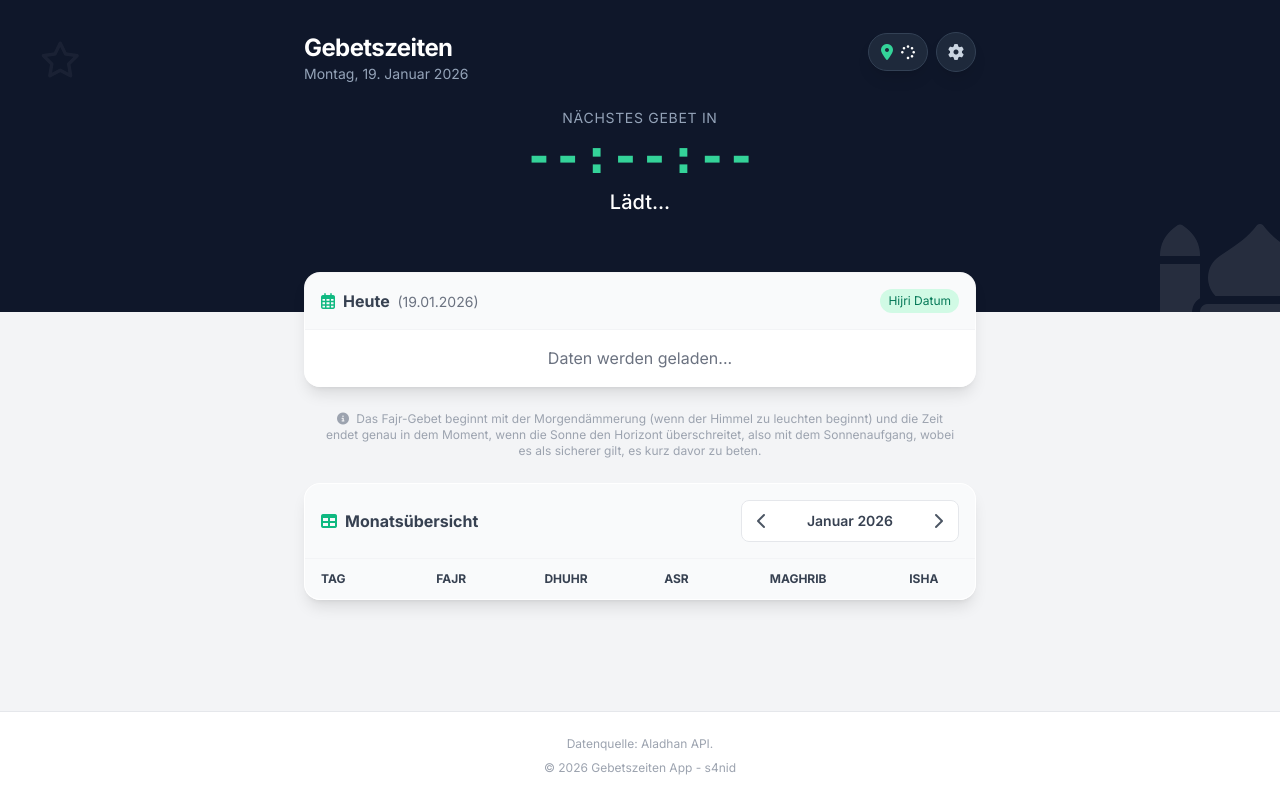
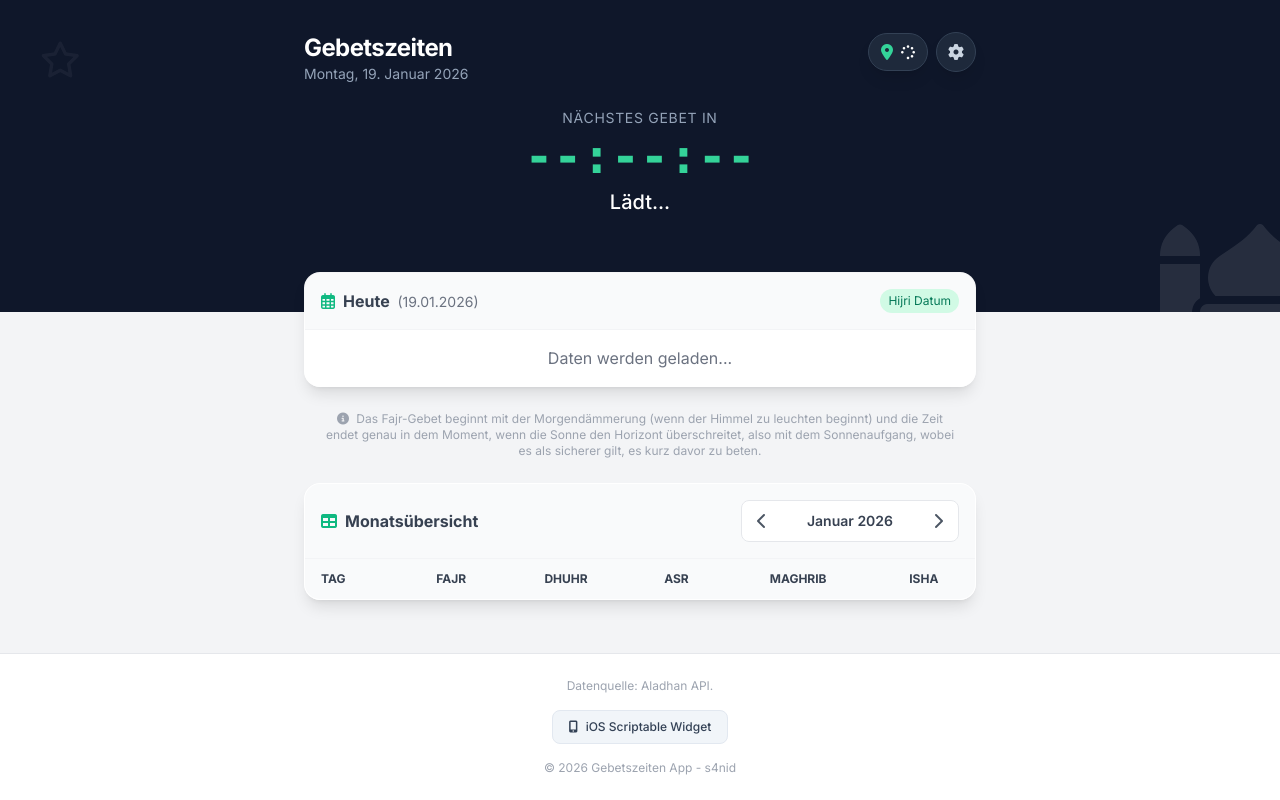
Before and after one commit to sanid/gebetszeiten, a plain HTML site: page index.html in a window 1280 px wide. Drawn offline with nearby package versions, Linux system fonts and the light colour scheme.

Commit message:
Update index.html

```diff
--- a/index.html
+++ b/index.html
@@ -231,7 +231,17 @@
     <footer class="bg-white border-t border-gray-200 mt-auto py-6">
         <div class="max-w-2xl mx-auto text-center px-4">
             <p class="text-xs text-gray-400">Datenquelle: Aladhan API.</p>
-            <p class="text-xs text-gray-400 mt-2">&copy; 2026 Gebetszeiten App - s4nid</p>
+
+            <!-- iOS Scriptable Widget Button -->
+            <div class="mt-4">
+                <a href="scriptable:///run?scriptName=gebetszeiten.live&name=gebetszeiten.live&source=https%3A%2F%2Fraw.githubusercontent.com%2Fsanid%2Fgebetszeiten%2Fmain%2Fgebetszeiten.js&docs=https%3A%2F%2Fgithub.com%2Fsanid%2Fgebetszeiten"
+                   class="inline-flex items-center gap-2 px-4 py-2 bg-slate-100 hover:bg-slate-200 text-slate-700 text-xs font-medium rounded-lg transition border border-slate-200 no-underline">
+                    <i class="fas fa-mobile-alt"></i>
+                    iOS Scriptable Widget
+                </a>
+            </div>
+
+            <p class="text-xs text-gray-400 mt-4">&copy; 2026 Gebetszeiten App - s4nid</p>
         </div>
     </footer>
 
```
